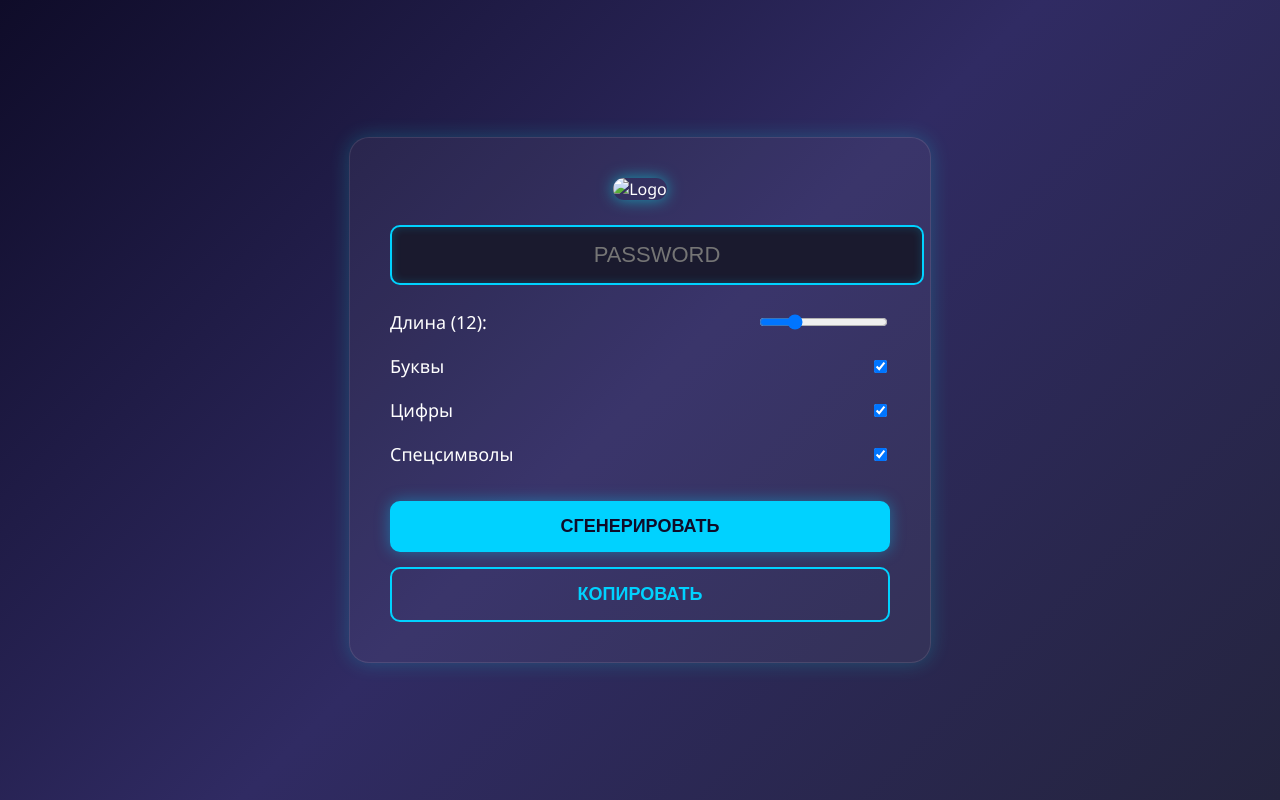
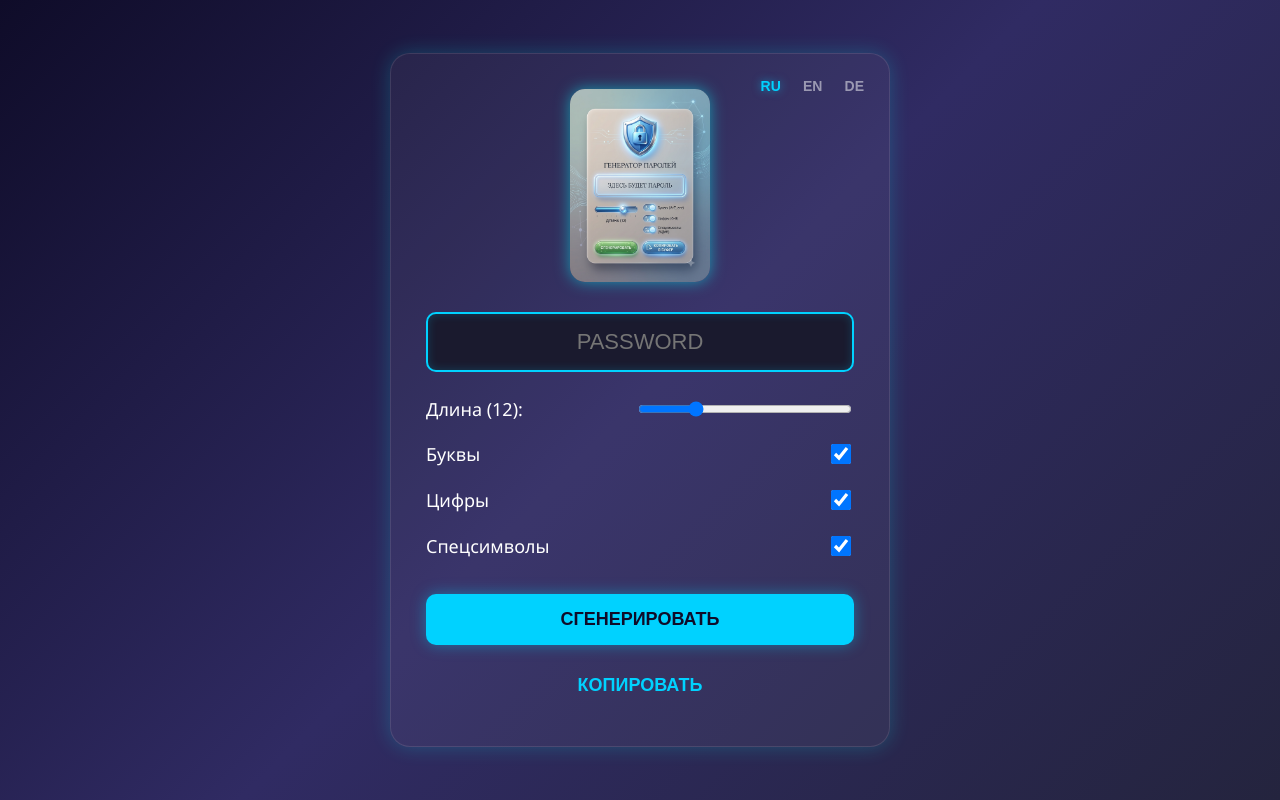
Before and after one commit to Fedor-Hub-Uetersen/Passwortgenerator, a plain HTML site: page index.html in a window 1280 px wide. Drawn offline with Linux system fonts and the light colour scheme.

Commit message:
Update index.html

```diff
--- a/index.html
+++ b/index.html
@@ -2,11 +2,10 @@
 <html lang="ru">
 <head>
     <meta charset="UTF-8">
-    <title>Генератор паролей</title>
+    <title>Генератор паролей / Password Generator</title>
     <style>
         body {
             font-family: 'Segoe UI', sans-serif;
-            /* Неоновый градиентный фон */
             background: linear-gradient(135deg, #0f0c29, #302b63, #24243e);
             display: flex;
             justify-content: center;
@@ -17,21 +16,42 @@
         }
         .container {
             background: rgba(255, 255, 255, 0.05);
-            padding: 40px;
+            padding: 35px;
             border-radius: 20px;
-            /* Неоновое свечение контейнера */
             box-shadow: 0 0 20px rgba(0, 255, 255, 0.2);
             border: 1px solid rgba(255, 255, 255, 0.1);
             width: 100%;
             max-width: 500px;
             text-align: center;
+            box-sizing: border-box;
+            position: relative;
+        }
+        /* Блок переключения языков */
+        .lang-switcher {
+            position: absolute;
+            top: 20px;
+            right: 20px;
+        }
+        .lang-btn {
+            background: transparent;
+            border: none;
+            color: rgba(255, 255, 255, 0.5);
+            cursor: pointer;
+            font-size: 14px;
+            font-weight: bold;
+            margin-left: 8px;
+            padding: 2px 5px;
+            transition: 0.2s;
+        }
+        .lang-btn.active, .lang-btn:hover {
+            color: #00d2ff;
+            text-shadow: 0 0 8px rgba(0, 210, 255, 0.6);
         }
         .app-logo {
             width: 140px;
             height: auto;
             border-radius: 15px;
             margin-bottom: 25px;
-            /* Свечение вокруг лого */
             box-shadow: 0 0 15px rgba(0, 255, 255, 0.5);
         }
         input[type="text"] {
@@ -45,6 +65,7 @@
             border-radius: 10px;
             margin-bottom: 25px;
             box-shadow: inset 0 0 10px rgba(0, 210, 255, 0.2);
+            box-sizing: border-box;
         }
         .setting {
             display: flex;
@@ -53,7 +74,19 @@
             margin-bottom: 20px;
             font-size: 18px;
         }
-        button {
+        .setting label {
+            text-align: left;
+        }
+        .setting input[type="checkbox"] {
+            width: 20px;
+            height: 20px;
+            cursor: pointer;
+        }
+        .setting input[type="range"] {
+            width: 50%;
+            cursor: pointer;
+        }
+        button.main-btn {
             width: 100%;
             padding: 15px;
             font-size: 18px;
@@ -82,34 +115,112 @@
 <body>
 
 <div class="container">
-    <img src="images/logo.png" alt="Logo" class="app-logo">
+    <div class="lang-switcher">
+        <button class="lang-btn active" onclick="setLanguage('ru')">RU</button>
+        <button class="lang-btn" onclick="setLanguage('en')">EN</button>
+        <button class="lang-btn" onclick="setLanguage('de')">DE</button>
+    </div>
+
+    <img src="logo.png" alt="Logo" class="app-logo">
     <input type="text" id="passwordDisplay" placeholder="PASSWORD" readonly>
 
     <div class="setting">
-        <label>Длина (<span id="lengthValue">12</span>):</label>
+        <label id="lblLength">Длина (<span id="lengthValue">12</span>):</label>
         <input type="range" id="passwordLength" min="8" max="24" value="12" oninput="document.getElementById('lengthValue').innerText = this.value">
     </div>
 
     <div class="setting">
-        <label>Буквы</label>
+        <label id="lblLetters">Буквы</label>
         <input type="checkbox" id="includeLetters" checked>
     </div>
 
     <div class="setting">
-        <label>Цифры</label>
+        <label id="lblDigits">Цифры</label>
         <input type="checkbox" id="includeDigits" checked>
     </div>
 
     <div class="setting">
-        <label>Спецсимволы</label>
+        <label id="lblSpecials">Спецсимволы</label>
         <input type="checkbox" id="includeSpecials" checked>
     </div>
 
-    <button class="btn-generate" onclick="generatePassword()">Сгенерировать</button>
-    <button class="btn-copy" onclick="copyToClipboard()">Копировать</button>
+    <button class="main-btn btn-generate" id="btnGen" onclick="generatePassword()">Сгенерировать</button>
+    <button class="main-btn btn-copy" id="btnCopy" onclick="copyToClipboard()">Копировать</button>
 </div>
 
 <script>
+// Переводы текстов для трех языков
+const translations = {
+    ru: {
+        length: "Длина",
+        letters: "Буквы",
+        digits: "Цифры",
+        specials: "Спецсимволы",
+        generate: "Сгенерировать",
+        copy: "Копировать",
+        placeholder: "ЗДЕСЬ БУДЕТ ПАРОЛЬ",
+        errNoTypes: "Выберите хотя бы один тип символов!",
+        successCopy: "Скопировано в буфер обмена!",
+        errNoPass: "Сначала сгенерируйте пароль!"
+    },
+    en: {
+        length: "Length",
+        letters: "Letters",
+        digits: "Digits",
+        specials: "Special characters",
+        generate: "Generate",
+        copy: "Copy to clipboard",
+        placeholder: "PASSWORD WILL BE HERE",
+        errNoTypes: "Select at least one character type!",
+        successCopy: "Copied to clipboard!",
+        errNoPass: "Generate a password first!"
+    },
+    de: {
+        length: "Länge",
+        letters: "Buchstaben",
+        digits: "Zahlen",
+        specials: "Sonderzeichen",
+        generate: "Generieren",
+        copy: "Kopieren",
+        placeholder: "PASSWORT НАBЕN",
+        errNoTypes: "Wählen Sie mindestens einen Zeichentyp aus!",
+        successCopy: "In Zwischenablage kopiert!",
+        errNoPass: "Zuerst Passwort generieren!"
+    }
+};
+
+let currentLang = 'ru';
+
+function setLanguage(lang) {
+    currentLang = lang;
+
+    // Обновляем активную кнопку
+    document.querySelectorAll('.lang-btn').forEach(btn => {
+        if(btn.innerText.toLowerCase() === lang) btn.classList.add('active');
+        else btn.classList.remove('active');
+    });
+
+    // Меняем тексты на странице
+    document.getElementById('lblLength').childNodes[0].textContent = translations[lang].length + " (";
+    document.getElementById('lblLetters').innerText = translations[lang].letters;
+    document.getElementById('lblDigits').innerText = translations[lang].digits;
+    document.getElementById('lblSpecials').innerText = translations[lang].specials;
+    document.getElementById('btnGen').innerText = translations[lang].generate;
+    document.getElementById('btnCopy').innerText = translations[lang].copy;
+
+    const display = document.getElementById('passwordDisplay');
+    if (!display.value) {
+        display.placeholder = translations[lang].placeholder;
+    }
+
+    console.log(`[${getTimestamp()}] [ЯЗЫК] Изменен интерфейс на язык: ${lang.toUpperCase()}`);
+}
+
+function getTimestamp() {
+    const now = new Date();
+    return now.toLocaleTimeString('ru-RU') + '.' + String(now.getMilliseconds()).padStart(3, '0');
+}
+
 function generatePassword() {
     const length = document.getElementById('passwordLength').value;
     const includeLetters = document.getElementById('includeLetters').checked;
@@ -121,24 +232,35 @@ function generatePassword() {
     if (includeDigits) allCharacters += "0123456789";
     if (includeSpecials) allCharacters += "!\"#$%&'()*+,-./:;<=>?@[\\]^_`{|}~";
 
-    if (!allCharacters) { alert("Выберите хотя бы один тип символов!"); return; }
+    if (!allCharacters) {
+        console.warn(`[${getTimestamp()}] [ОШИБКА] Попытка генерации без символов.`);
+        alert(translations[currentLang].errNoTypes);
+        return;
+    }
 
     let generatedPassword = "";
     for (let i = 0; i < length; i++) {
         generatedPassword += allCharacters[Math.floor(Math.random() * allCharacters.length)];
     }
     document.getElementById('passwordDisplay').value = generatedPassword;
+
+    console.log(`[${getTimestamp()}] [ИНФО] Сгенерирован пароль длиной ${length}. Настройки: Буквы=${includeLetters}, Цифры=${includeDigits}, Спецы=${includeSpecials}`);
 }
 
 function copyToClipboard() {
     const passwordField = document.getElementById('passwordDisplay');
     if (passwordField.value) {
         navigator.clipboard.writeText(passwordField.value);
-        alert("Скопировано!");
+        console.log(`[${getTimestamp()}] [УСПЕХ] Пароль скопирован в буфер.`);
+        alert(translations[currentLang].successCopy);
     } else {
-        alert("Сначала сгенерируйте!");
+        console.warn(`[${getTimestamp()}] [ВНИМАНИЕ] Попытка скопировать пустой результат.`);
+        alert(translations[currentLang].errNoPass);
     }
 }
+
+// Стартовый системный лог
+console.log(`[${getTimestamp()}] [СИСТЕМА] Многоязычный генератор успешно запущен.`);
 </script>
 </body>
 </html>
```
